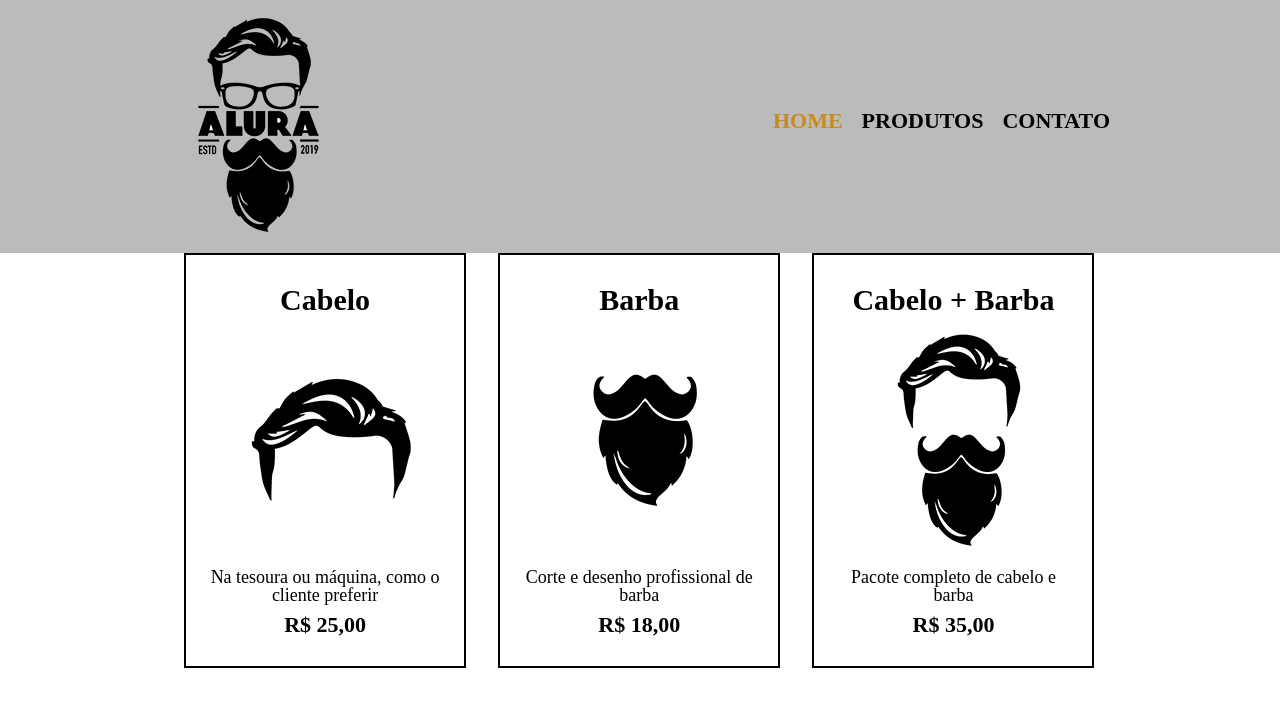
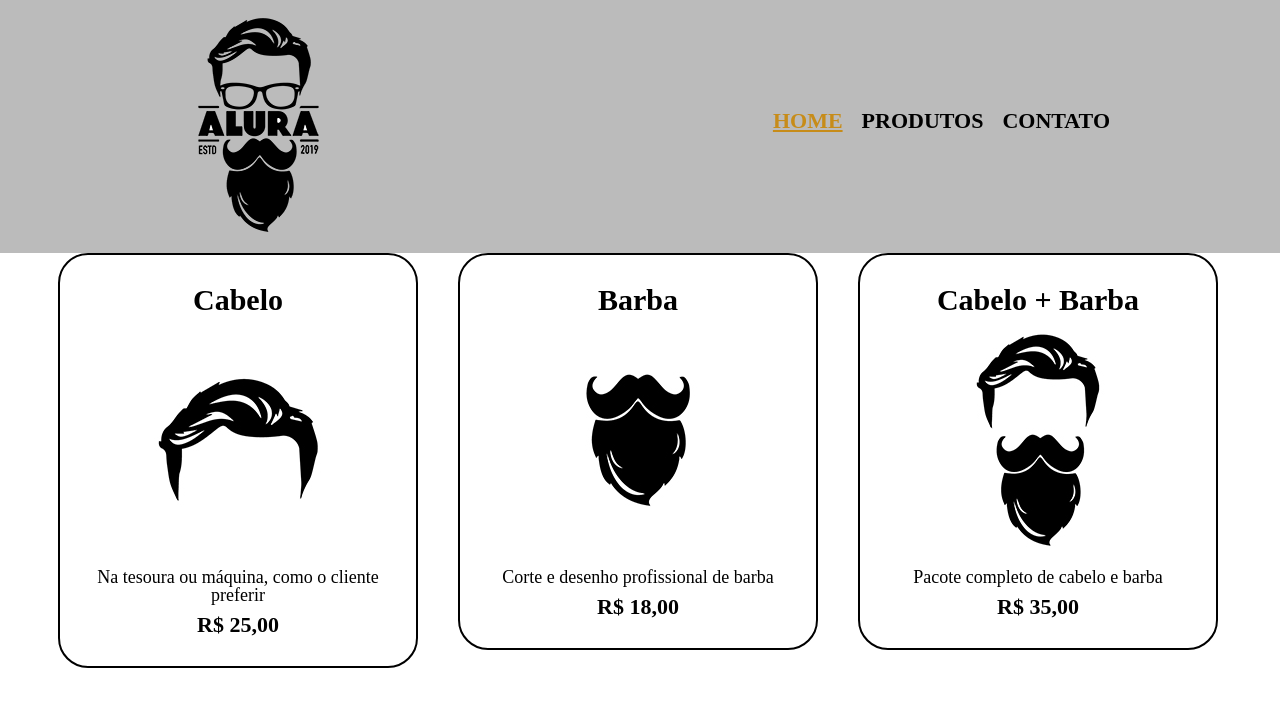
Before and after one commit to GustavoCarvalho15/2a-Silveira-, a plain HTML site: page produtos.html in a window 1280 px wide. In both pictures the pointer is over the link "HOME". Drawn offline with Linux system fonts and the light colour scheme.

Commit message:
Add files via upload

```diff
--- a/produtos.css
+++ b/produtos.css
@@ -30,12 +30,13 @@ nav a {
 
 nav a:hover {
   color: #C78C19;
+  text-decoration: underline;
 }
 
 
 .produtos {
-   width: 940px;
-   margin: 0 auto;
+   width: 1200px;
+   margin: auto;
 }
 
 .produtos li {
@@ -49,8 +50,26 @@ nav a:hover {
     border-color: #000000;
     border-width: 2px;
     border-style: solid;
+    border-radius: 30px;
 }
 
+
+.produtos li:hover {
+   border-color: #C78C19;
+   font-size: 40px;
+}
+
+
+
+.produtos li:hover h2
+
+
+
+
+.produtos li:active {
+      border-color: #088C19;
+
+}
 
 
 .produtos h2  {
```
